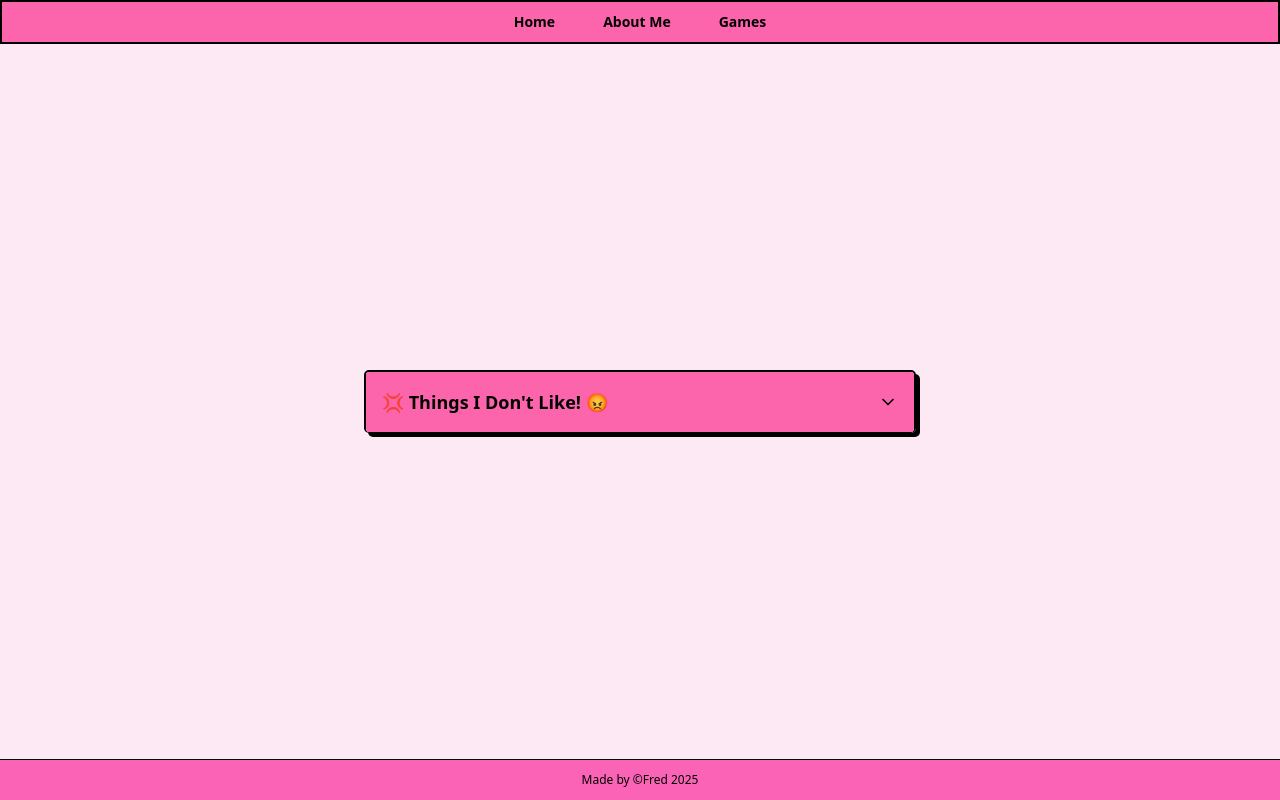
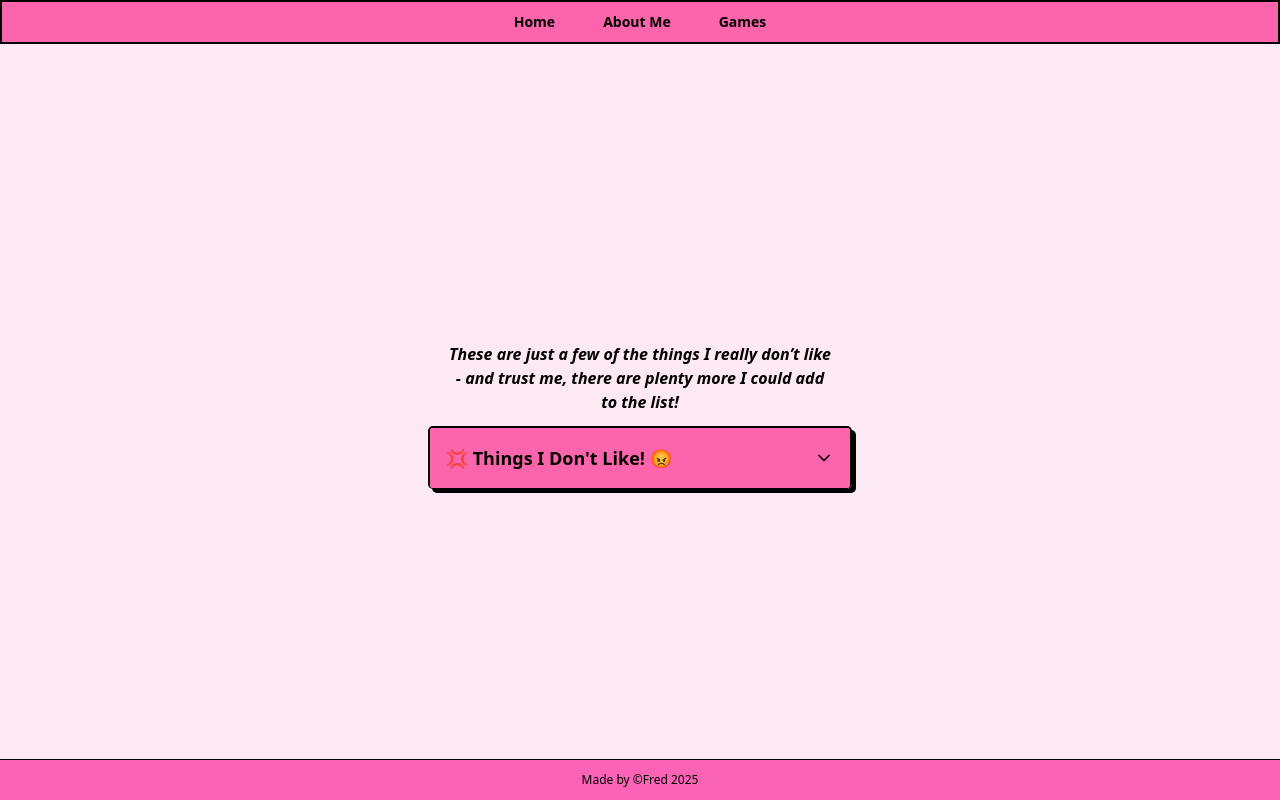
Before and after one commit to FredH2O/birthday-game, a Next.js app: page /about/hates in a window 1280 px wide. Built offline with nearby package versions, Linux system fonts and the light colour scheme.

Commit message:
style: update for love and hate, added more json strings

```diff
--- a/app/about/hates/page.tsx
+++ b/app/about/hates/page.tsx
@@ -15,8 +15,12 @@ const Hates = () => {
       initial={{ opacity: 0, y: -30 }}
       animate={{ opacity: 1, y: 0 }}
       transition={{ duration: 0.5 }}
-      className="container flex justify-center"
+      className="container flex flex-col items-center justify-center max-w-md"
     >
+      <p className="text-center mt-10 font-semibold italic text-md max-w-sm">
+        These are just a few of the things I really don’t like - and trust me,
+        there are plenty more I could add to the list!
+      </p>
       <Accordion type="single" collapsible className="w-full max-w-xl p-3">
         <AccordionItem value="item-1">
           <AccordionTrigger
--- a/app/about/loves/page.tsx
+++ b/app/about/loves/page.tsx
@@ -15,8 +15,12 @@ const Loves = () => {
       initial={{ opacity: 0, y: -30 }}
       animate={{ opacity: 1, y: 0 }}
       transition={{ duration: 0.5 }}
-      className="container flex justify-center"
+      className="container flex flex-col items-center justify-center max-w-md"
     >
+      <p className="text-center mt-10 font-semibold italic text-md max-w-sm">
+        These are some of my favorite things, but oh - I’ve got so many more I
+        love that aren’t even listed here!
+      </p>
       <Accordion type="single" collapsible className="w-full max-w-xl p-3">
         <AccordionItem value="item-1">
           <AccordionTrigger
--- a/data/hates.json
+++ b/data/hates.json
@@ -5,7 +5,7 @@
   },
   {
     "id": "hate-2",
-    "answer": "🎮 I hate <strong>losing in obby games on Roblox</strong> - especially when I fall right at the end after trying so hard!"
+    "answer": "🎮 I hate <strong>losing in obby games on Roblox</strong> — especially when I fall right at the end after trying so hard!"
   },
   {
     "id": "hate-3",
@@ -18,5 +18,13 @@
   {
     "id": "hate-5",
     "answer": "🚿 Honestly... I don’t like <strong>taking showers</strong> when I’m cozy or busy playing. It's like being dragged away from fun!"
+  },
+  {
+    "id": "hate-6",
+    "answer": "🦷 I really don't like <strong>toothaches or getting sick</strong>. It makes everything feel bleh, and all I want is cuddles and cartoons!"
+  },
+  {
+    "id": "hate-7",
+    "answer": "🛴 I hate <strong>falling off my scooter and getting a boo-boo</strong>. One second you're zooming, and the next... ouch!"
   }
 ]
--- a/data/knowMeGame.json
+++ b/data/knowMeGame.json
@@ -75,9 +75,9 @@
       { "label": "Watching cartoons", "value": "cartoons" },
       { "label": "Playing Roblox", "value": "roblox" },
       { "label": "Drawing", "value": "drawing" },
-      { "label": "Listening to music", "value": "music" }
+      { "label": "Watching YouTube funny stuff", "value": "youtube" }
     ],
-    "answer": "roblox"
+    "answer": "youtube"
   },
   {
     "question": "Who is my favorite Sanrio character?",
```
